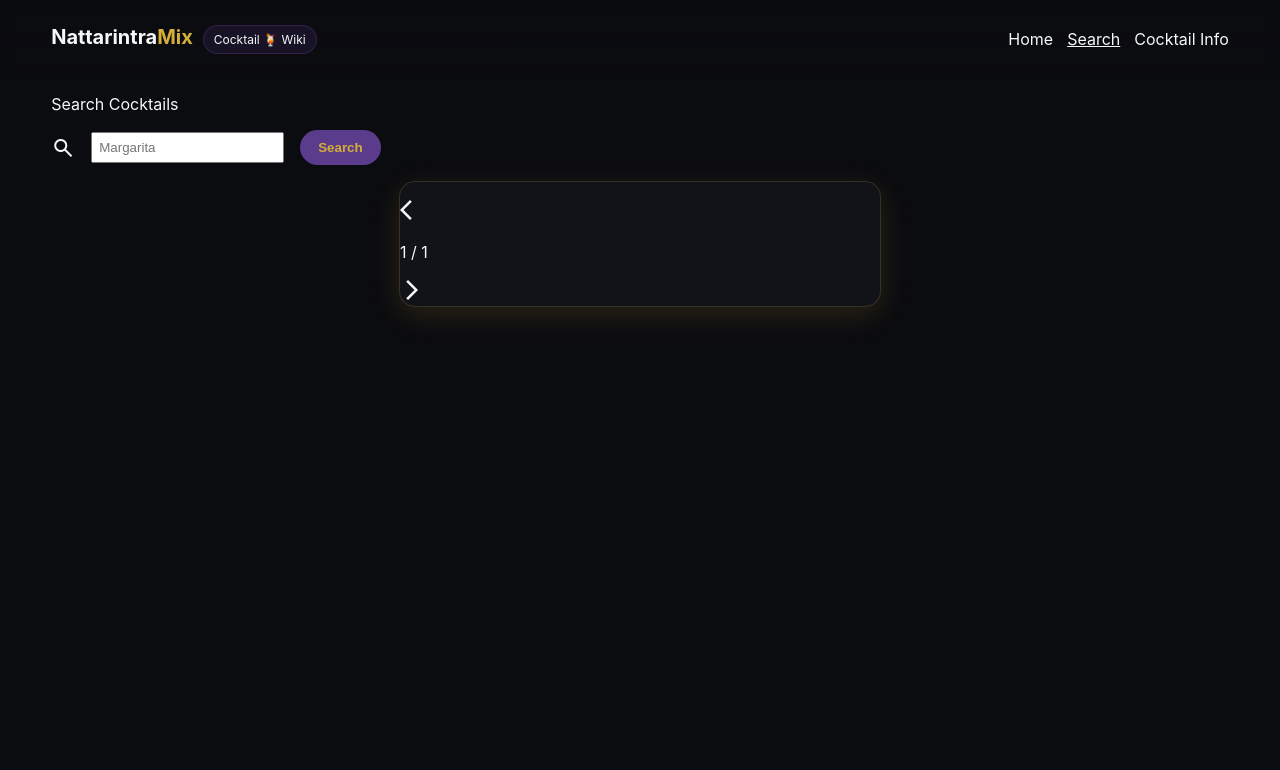
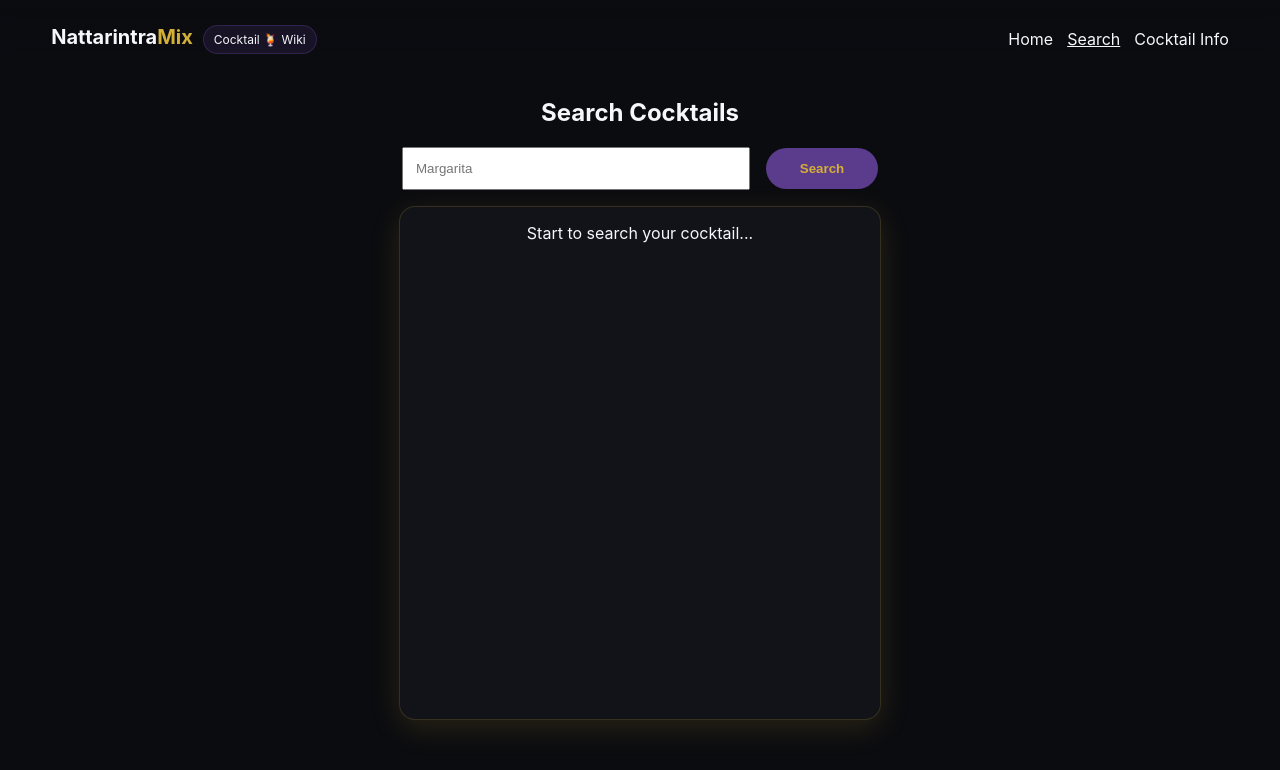
Before and after one commit to Nattarintra/react-thecocktailDB, a React (Vite) app: page /search in a window 1280 px wide. Shown: the top 770 px of the page. Built offline with nearby package versions, Linux system fonts and the light colour scheme.

Commit message:
Add search pagination

```diff
--- a/index.html
+++ b/index.html
@@ -4,7 +4,9 @@
     <meta charset="UTF-8" />
     <link rel="icon" type="image/svg+xml" href="/vite.svg" />
     <meta name="viewport" content="width=device-width, initial-scale=1.0" />
-    <link href="https://fonts.googleapis.com/css2?family=Material+Symbols+Outlined" rel="stylesheet" />
+
+    <link href="https://fonts.googleapis.com/css2?family=Material+Symbols+Outlined:opsz,wght,FILL,GRAD@20..48,100..700,0..1,-50..200" rel="stylesheet" />
+
     <title>Cocktail-Wiki</title>
   </head>
   <body>
--- /dev/null
+++ b/src/components/Pagination.tsx
@@ -0,0 +1,41 @@
+import type { ReactElement } from "react";
+
+interface IPaginationProps {
+  prev: () => void;
+  next: () => void;
+  currentPage: number;
+  pageTotal: number;
+}
+
+export const Pagination = ({
+  prev,
+  next,
+  currentPage,
+  pageTotal,
+}: IPaginationProps): ReactElement => {
+  return (
+    <div className="pagination center-flex">
+      <button
+        disabled={currentPage <= 1}
+        className="btn--pagination"
+        onClick={prev}
+        aria-label="Previous page"
+      >
+        <span className="material-symbols-outlined">arrow_circle_left</span>
+      </button>
+
+      <p>
+        {currentPage} / {pageTotal}
+      </p>
+
+      <button
+        disabled={currentPage >= pageTotal}
+        className="btn--pagination"
+        onClick={next}
+        aria-label="Next page"
+      >
+        <span className="material-symbols-outlined">arrow_circle_right</span>
+      </button>
+    </div>
+  );
+};
--- a/src/components/SearchForm.tsx
+++ b/src/components/SearchForm.tsx
@@ -12,10 +12,8 @@ export const SearchForm = ({
   onChange,
 }: ISearchProps): ReactElement => {
   return (
-    <form className="form" onSubmit={onSubmit}>
-      <div className="center-flex">
+    <form className="form center-flex" onSubmit={onSubmit}>
       <label className="center-flex">
-          <span className="material-symbols-outlined">search</span>
         <input
           className="input"
           name="search"
@@ -27,7 +25,6 @@ export const SearchForm = ({
       <button className="btn btn--search" type="submit">
         Search
       </button>
-      </div>
     </form>
   );
 };
--- a/src/index.css
+++ b/src/index.css
@@ -2,3 +2,4 @@
 @import url("./styles/header.css");
 @import url("./styles/cocktail-details.css");
 @import url("./styles/search.css");
+@import url("./styles/pagination.css");
--- a/src/pages/SearchPage.tsx
+++ b/src/pages/SearchPage.tsx
@@ -3,6 +3,7 @@ import { SearchForm } from "../components/SearchForm";
 import { searchCocktailsByName } from "../api/cocktailApi";
 import { Link, useSearchParams } from "react-router-dom";
 import type { ICocktail } from "../utils/mapRawCocktailData";
+import { Pagination } from "../components/Pagination";
 
 const PAGE_SIZE = 10;
 export const SearchPage = (): ReactElement => {
@@ -40,51 +41,71 @@ export const SearchPage = (): ReactElement => {
 
   const start = (page - 1) * PAGE_SIZE;
   const end = start + PAGE_SIZE;
-  const items = results.slice(start, end);
+  const currentItems = results.slice(start, end);
 
   const handleOnPrevious = () =>
     setPage((previous) => Math.max(1, previous - 1));
   const handleOnNext = () =>
     setPage((previous) => Math.min(pageTotal, previous + 1));
+
+  const renderSearchInfo = () => {
+    const s = (searchParams.get("s") || "").trim();
+    if (isLoading) return null;
+
+    if (!s)
+      return <p className="center-text">Start to search your cocktail...</p>;
+
+    if (results.length === 0)
+      return <p className="center-text">No cocktails found for “{s}”.</p>;
+
+    return null;
+  };
+
+  const renderCurrentItems = () => {
+    return (
+      <ul>
+        {currentItems ? (
+          currentItems.map((item) => (
+            <Link to={`/cocktailinfo/${item.id}`} key={item.id} className=" ">
+              <li>
+                <h4 className="">{item.name}</h4>
+              </li>
+            </Link>
+          ))
+        ) : (
+          <p> Loading...</p>
+        )}
+      </ul>
+    );
+  };
+
+  const renderPagination = () => {
+    return (
+      results &&
+      results.length > 10 && (
+        <Pagination
+          prev={handleOnPrevious}
+          next={handleOnNext}
+          currentPage={page}
+          pageTotal={pageTotal}
+        />
+      )
+    );
+  };
+
   return (
     <section id="seatch-page" className="container">
-      <p>Search Cocktails</p>
+      <h2 className="center-text">Search Cocktails</h2>
       <SearchForm
         query={query}
         onSubmit={handleSubmit}
         onChange={handleChange}
       />
-      {!isLoading && results.length === 0 && searchParams.get("s")?.trim() && (
-        <p>No cocktails found for “{searchParams.get("s")}”.</p>
-      )}
+
       <div className="search-wrapper center-block">
-        <ul>
-          {items ? (
-            items.map((res) => (
-              <Link to={`/cocktailinfo/${res.id}`} key={res.id} className=" ">
-                <li>
-                  <h4 className="">{res.name}</h4>
-                </li>
-              </Link>
-            ))
-          ) : (
-            <p> Loading...</p>
-          )}
-        </ul>
-        <div className="pagination">
-          <span
-            className="material-symbols-outlined"
-            onClick={handleOnPrevious}
-          >
-            arrow_back_ios
-          </span>
-          <p>
-            {page} / {pageTotal}
-          </p>
-          <span className="material-symbols-outlined" onClick={handleOnNext}>
-            arrow_forward_ios
-          </span>
-        </div>
+        {renderSearchInfo()}
+        {renderCurrentItems()}
+        {renderPagination()}
       </div>
     </section>
   );
--- a/src/styles/base.css
+++ b/src/styles/base.css
@@ -83,9 +83,11 @@ a {
 .btn--ghost:hover {
   color: var(--color-gold);
 }
+
 .btn--search {
   background: var(--color-purple);
-
+  width: 7rem;
+  padding: 0.8rem;
   font-weight: 700;
   color: var(--color-gold);
 }
@@ -100,11 +102,10 @@ img {
 }
 
 .form {
-  display: flex;
-  gap: 1rem;
   margin: 12px 0 16px;
 }
 
 .form input {
-  padding: 6px;
+  width: 20rem;
+  padding: 12px;
 }
--- /dev/null
+++ b/src/styles/pagination.css
@@ -0,0 +1,18 @@
+.btn--pagination {
+  background-color: transparent;
+  border: none;
+  color: var(--color-gold);
+  cursor: pointer;
+}
+.btn--pagination .material-symbols-outlined {
+  font-size: 40px;
+  font-variation-settings: "FILL" 0, "opsz" 40;
+}
+.btn--pagination:hover .material-symbols-outlined {
+  font-variation-settings: "FILL" 1;
+}
+
+.btn--pagination:disabled {
+  color: var(--color-muted);
+  cursor: not-allowed;
+}
--- a/src/styles/search.css
+++ b/src/styles/search.css
@@ -1,7 +1,11 @@
 .search-wrapper {
   width: 30rem;
+  min-height: 32rem;
   background: var(--color-surface);
   border: 1px solid rgba(212, 175, 55, 0.18);
   border-radius: var(--radius);
   box-shadow: var(--shadow-gold);
+  display: flex;
+  flex-direction: column;
+  justify-content: space-between;
 }
```
Lines whose indentation alone changed are shown as unchanged.
